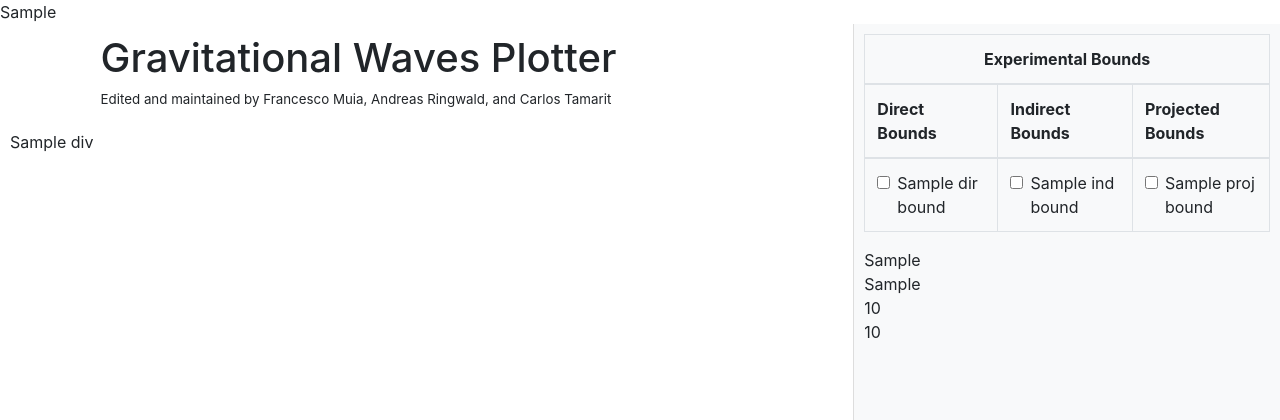
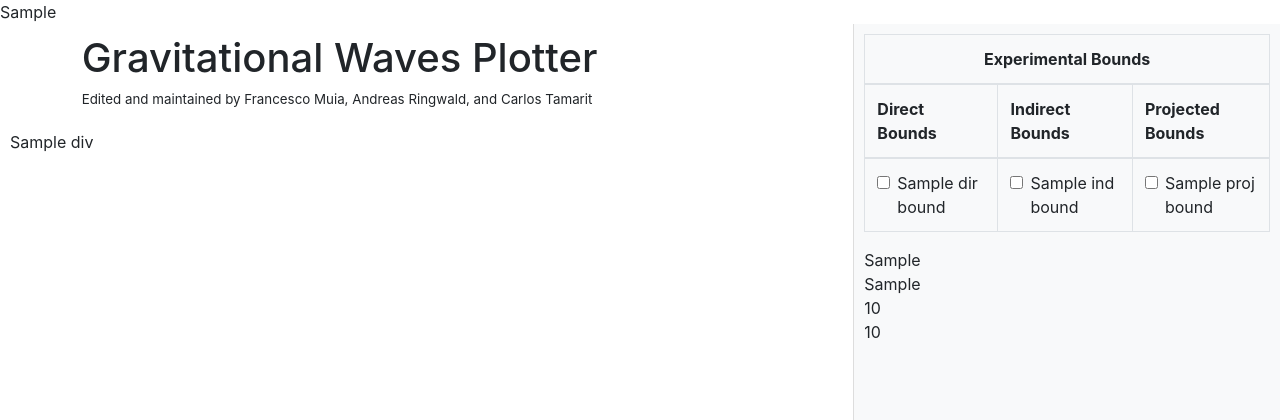
Before and after one commit to fmuia/GWplots, a Flask app: template templates/simple_layout.html in a window 1280 px wide. Shown: the top 420 px of the page. Run offline with Flask 3, Linux system fonts and the light colour scheme; the template is opened without the code that fills it: most values are stand-ins (such as "Sample title", 1, 10 or a date in 2020); parts of the project's set-up code (start-up, migrations or seed data) failed here and were passed over; some libraries are stand-ins or nearby versions.

Commit message:
No major changes.

```diff
--- a/templates/simple_layout.html
+++ b/templates/simple_layout.html
@@ -35,11 +35,11 @@
         }
 
         #title {
-            margin-left: 2cm;
+            margin-left: 1.5cm;
         }
 
         #subtitle {
-            margin-left: 2cm;
+            margin-left: 1.5cm;
             font-size: smaller;
         }
 
```
